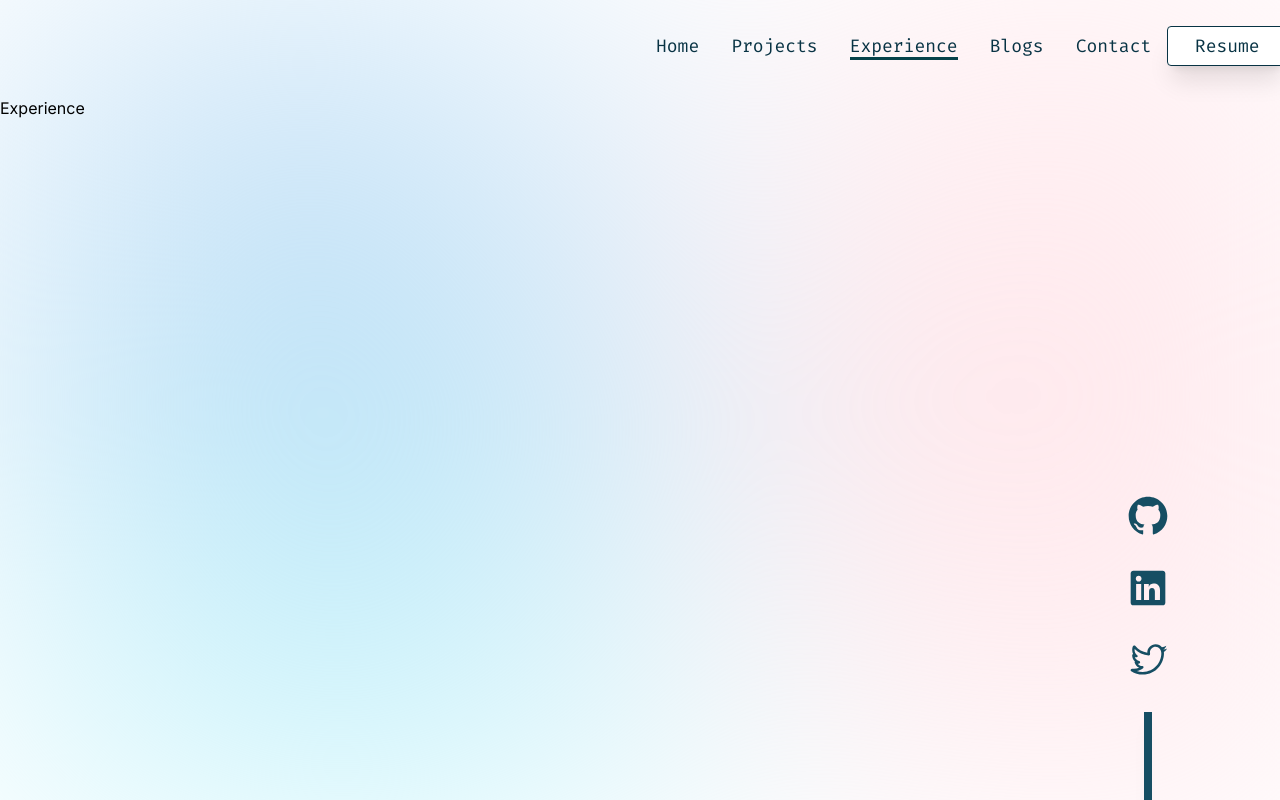
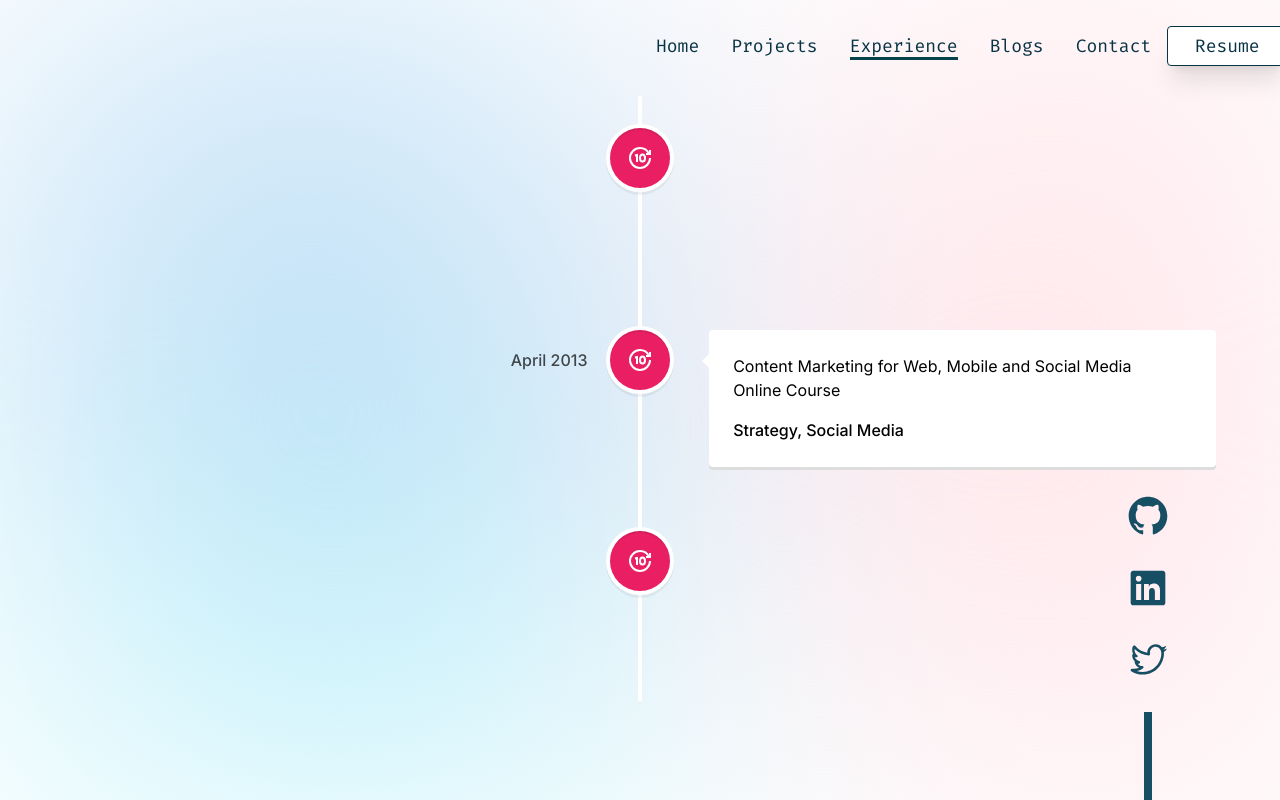
Before and after one commit to sebzz2k2/sebin, a Next.js app: page /experience in a window 1280 px wide. Built offline with nearby package versions, Linux system fonts and the light colour scheme.

Commit message:
feat: add react time-line component with temp data

```diff
--- a/package.json
+++ b/package.json
@@ -10,6 +10,7 @@
   },
   "dependencies": {
     "@radix-ui/react-icons": "^1.3.0",
+    "@types/react-vertical-timeline-component": "^3.3.6",
     "@vercel/analytics": "^1.1.1",
     "@vercel/speed-insights": "^1.0.3",
     "axios": "^1.7.2",
@@ -18,6 +19,7 @@
     "react": "^18",
     "react-dom": "^18",
     "react-icons": "^5.0.1",
+    "react-vertical-timeline-component": "^3.6.0",
     "tailwind-merge": "^2.3.0"
   },
   "devDependencies": {
--- a/src/app/experience/page.tsx
+++ b/src/app/experience/page.tsx
@@ -1,7 +1,64 @@
+"use client";
+import {
+  VerticalTimeline,
+  VerticalTimelineElement,
+} from "react-vertical-timeline-component";
+import "react-vertical-timeline-component/style.min.css";
 import React from "react";
+import { GrForwardTen } from "react-icons/gr";
 
 const Experience = () => {
-  return <div className="h-screen">Experience</div>;
+  return (
+    <div className="h-screen">
+      <ExperienceTimeline />
+    </div>
+  );
 };
 
 export default Experience;
+
+const ExperienceTimeline = () => {
+  return (
+    <VerticalTimeline>
+      <VerticalTimelineElement
+        className="vertical-timeline-element--education"
+        date="April 2013"
+        icon={<GrForwardTen />}
+        visible={true}
+        iconStyle={{ background: "rgb(233, 30, 99)", color: "#fff" }}
+      >
+        <h3 className="vertical-timeline-element-title">
+          Content Marketing for Web, Mobile and Social Media
+        </h3>
+        <h4 className="vertical-timeline-element-subtitle">Online Course</h4>
+        <p>Strategy, Social Media</p>
+      </VerticalTimelineElement>
+      <VerticalTimelineElement
+        className="vertical-timeline-element--education"
+        date="April 2013"
+        icon={<GrForwardTen />}
+        visible={true}
+        iconStyle={{ background: "rgb(233, 30, 99)", color: "#fff" }}
+      >
+        <h3 className="vertical-timeline-element-title">
+          Content Marketing for Web, Mobile and Social Media
+        </h3>
+        <h4 className="vertical-timeline-element-subtitle">Online Course</h4>
+        <p>Strategy, Social Media</p>
+      </VerticalTimelineElement>
+      <VerticalTimelineElement
+        className="vertical-timeline-element--education"
+        date="April 2013"
+        icon={<GrForwardTen />}
+        visible={true}
+        iconStyle={{ background: "rgb(233, 30, 99)", color: "#fff" }}
+      >
+        <h3 className="vertical-timeline-element-title">
+          Content Marketing for Web, Mobile and Social Media
+        </h3>
+        <h4 className="vertical-timeline-element-subtitle">Online Course</h4>
+        <p>Strategy, Social Media</p>
+      </VerticalTimelineElement>
+    </VerticalTimeline>
+  );
+};
```
Also changed, not shown: 1 other file (tests, documents, lock files or other folders).
